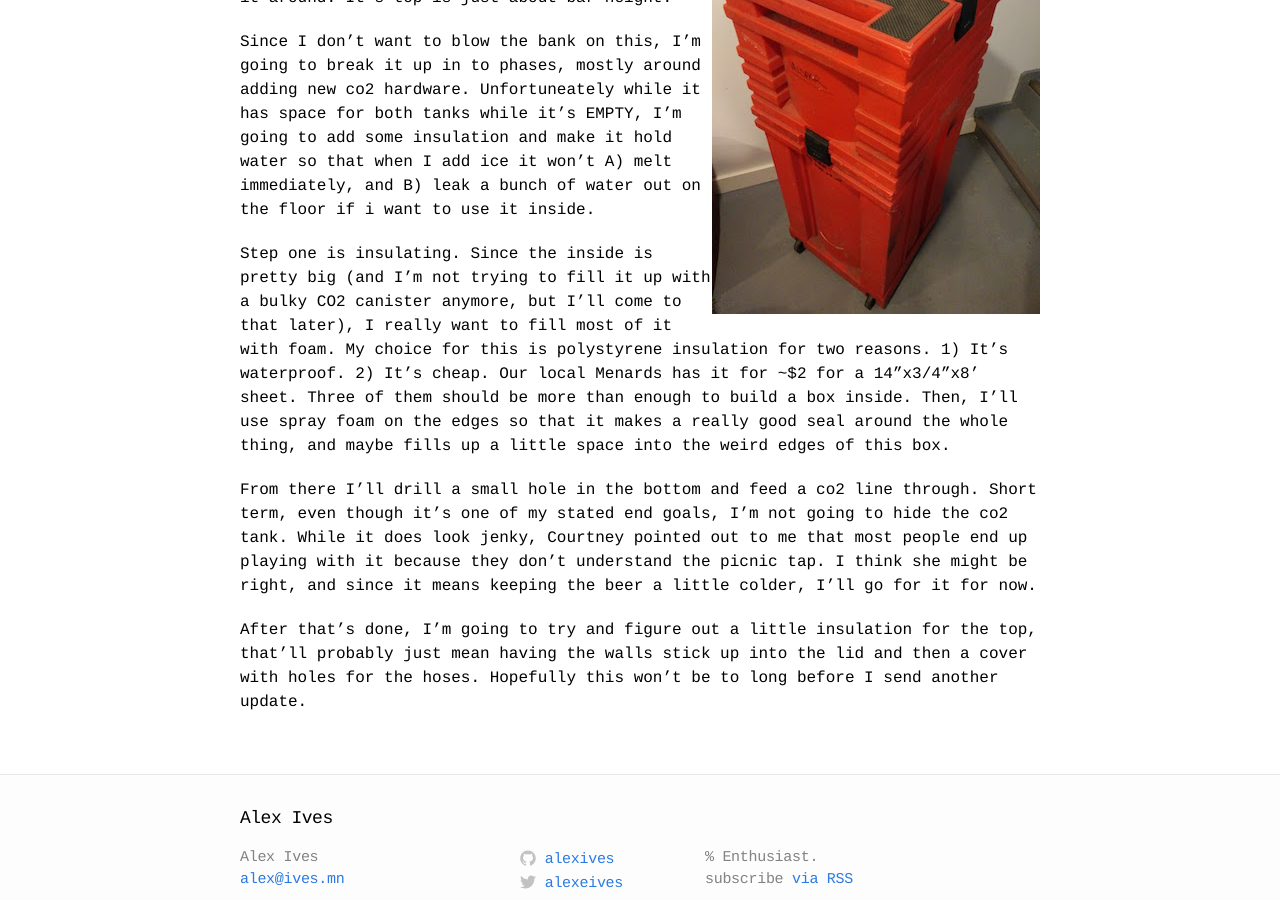
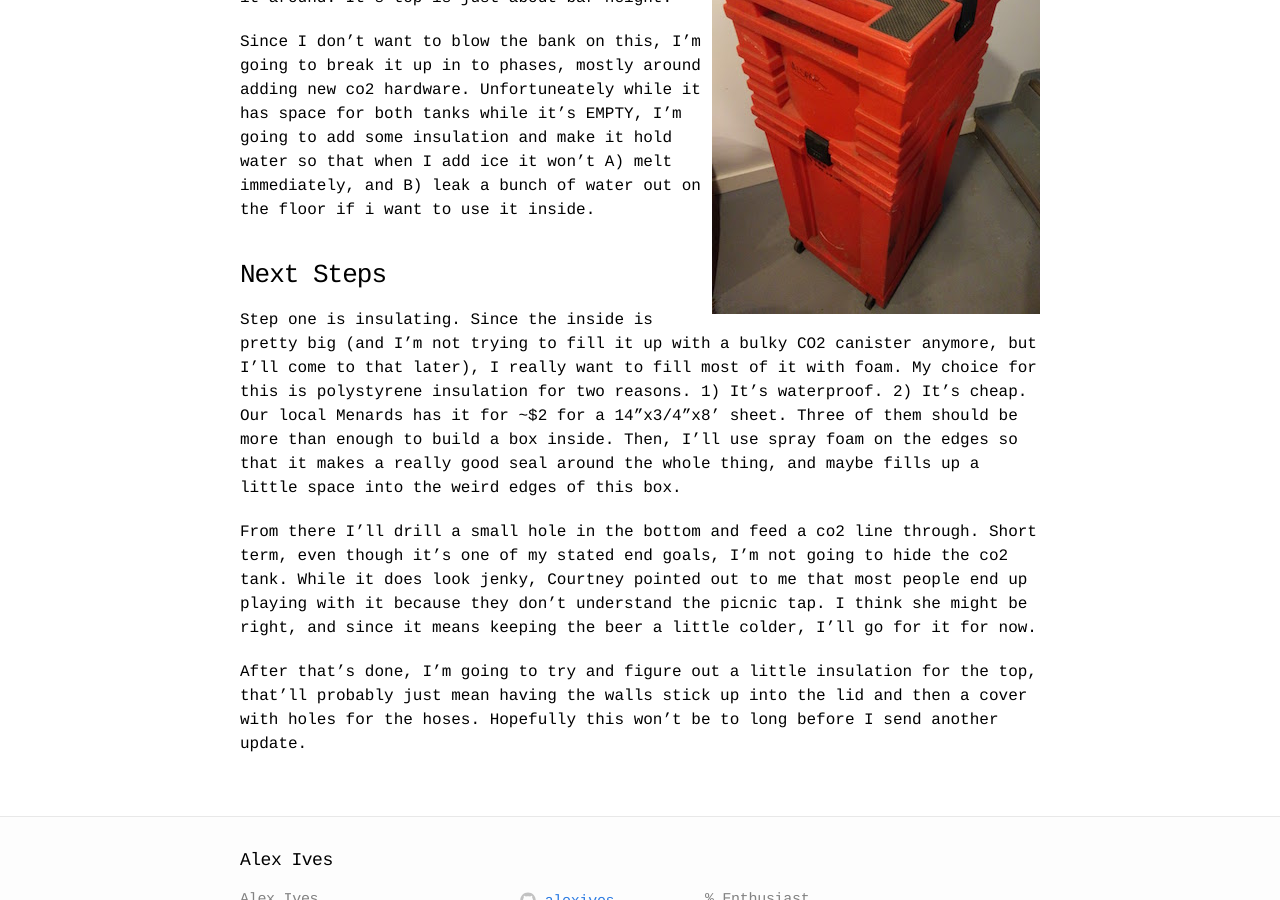
Before and after one commit to alexives/alexives.github.io, a Jekyll site: the page built from _posts/2015-06-30-portable-kegorator-pt-1.md, in a window 1280 px wide and 900 px high, scrolled down 1746 px. Built offline with Jekyll 4.4.1, drawn with Linux system fonts in a browser that asks for light colours.

Commit message:
Added extra header to kegorator post to break things up a bit more.

```diff
--- a/_posts/2015-06-30-portable-kegorator-pt-1.md
+++ b/_posts/2015-06-30-portable-kegorator-pt-1.md
@@ -30,6 +30,7 @@ It has a few features I care about: It locks shut with a combo lock that I actua
 
 Since I don't want to blow the bank on this, I'm going to break it up in to phases, mostly around adding new co2 hardware. Unfortuneately while it has space for both tanks while it's EMPTY, I'm going to add some insulation and make it hold water so that when I add ice it won't A) melt immediately, and B) leak a bunch of water out on the floor if i want to use it inside.
 
+### Next Steps
 Step one is insulating. Since the inside is pretty big (and I'm not trying to fill it up with a bulky CO2 canister anymore, but I'll come to that later), I really want to fill most of it with foam. My choice for this is polystyrene insulation for two reasons. 1) It's waterproof. 2) It's cheap. Our local Menards has it for ~$2 for a 14"x3/4"x8' sheet. Three of them should be more than enough to build a box inside. Then, I'll use spray foam on the edges so that it makes a really good seal around the whole thing, and maybe fills up a little space into the weird edges of this box.
 
 From there I'll drill a small hole in the bottom and feed a co2 line through. Short term, even though it's one of my stated end goals, I'm not going to hide the co2 tank. While it does look jenky, Courtney pointed out to me that most people end up playing with it because they don't understand the picnic tap. I think she might be right, and since it means keeping the beer a little colder, I'll go for it for now.
```
